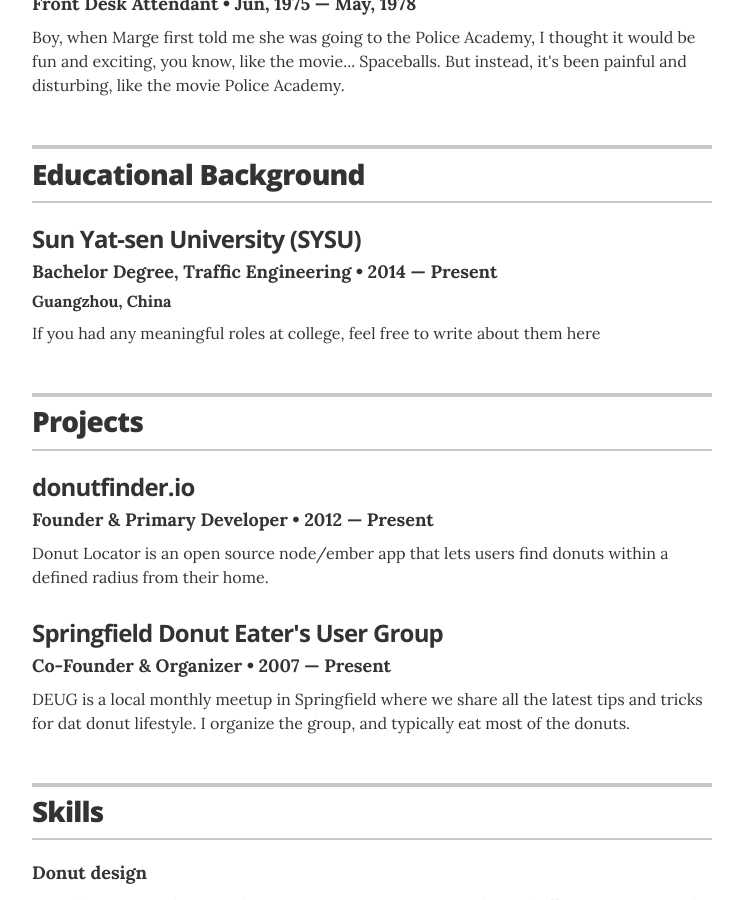
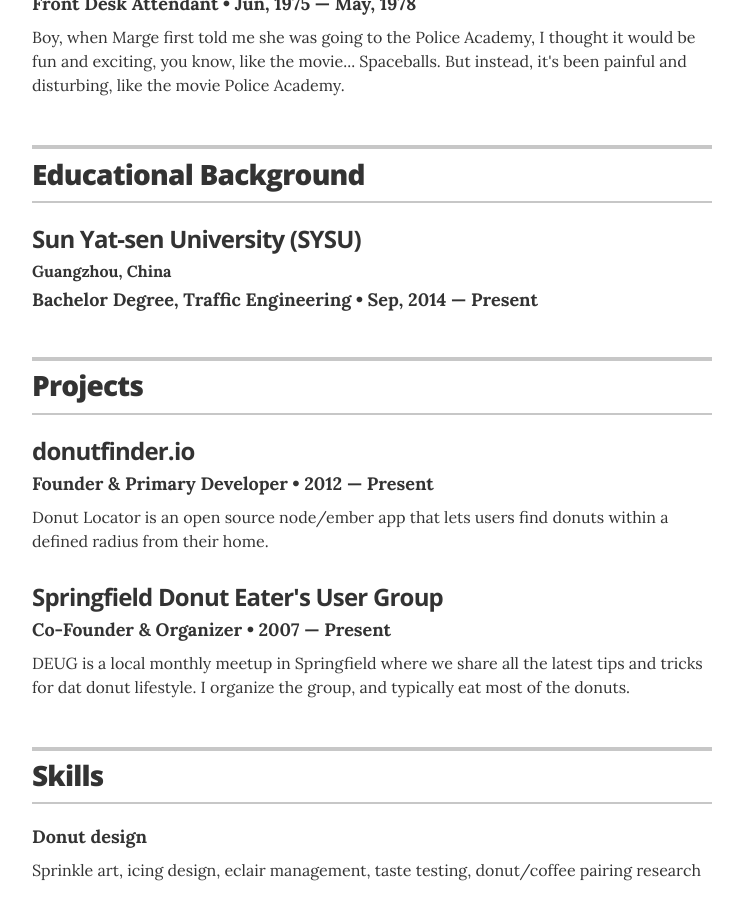
Before and after one commit to LastStriker/LastStriker.github.io, a Jekyll site: the page built from index.html, in a window 1280 px wide and 900 px high, scrolled down 895 px. Shown: the whole window, without its empty margins (268-1011 px from the left). Built offline with Jekyll 4.4.1, drawn with Linux system fonts in a browser that asks for light colours.

Commit message:
education

```diff
--- a/_data/education.yml
+++ b/_data/education.yml
@@ -1,6 +1,6 @@
 # Degree
 - degree: Bachelor Degree, Traffic Engineering
   uni: Sun Yat-sen University (SYSU)
-  year: 2014 &mdash; Present
+  year: Sep, 2014 &mdash; Present
   awards: Guangzhou, China
   summary: If you had any meaningful roles at college, feel free to write about them here
--- a/_layouts/resume.html
+++ b/_layouts/resume.html
@@ -77,9 +77,9 @@
         {% for education in site.data.education %}
         <div class="resume-item" itemscope itemprop="alumniOf" itemtype="http://schema.org/CollegeOrUniversity">
           <h3 class="resume-item-title" itemprop="name">{{ education.uni }}</h3>
-          <h4 class="resume-item-details group" itemprop="description">{{ education.degree }} &bull; {{ education.year }}</h4>
-          <h5 class="resume-item-details award-title" itemprop="description">{{ education.awards }}</h5>
-          <p class="resume-item-copy">{{ education.summary }}</p>
+          <h4 class="resume-item-details award-title" itemprop="description">{{ education.awards }}</h4>
+          <h5 class="resume-item-details group" itemprop="description">{{ education.degree }} &bull; {{ education.year }}</h5>
+          <!--<p class="resume-item-copy">{{ education.summary }}</p>-->
         </div>
         {% endfor %}
       </section>
```
